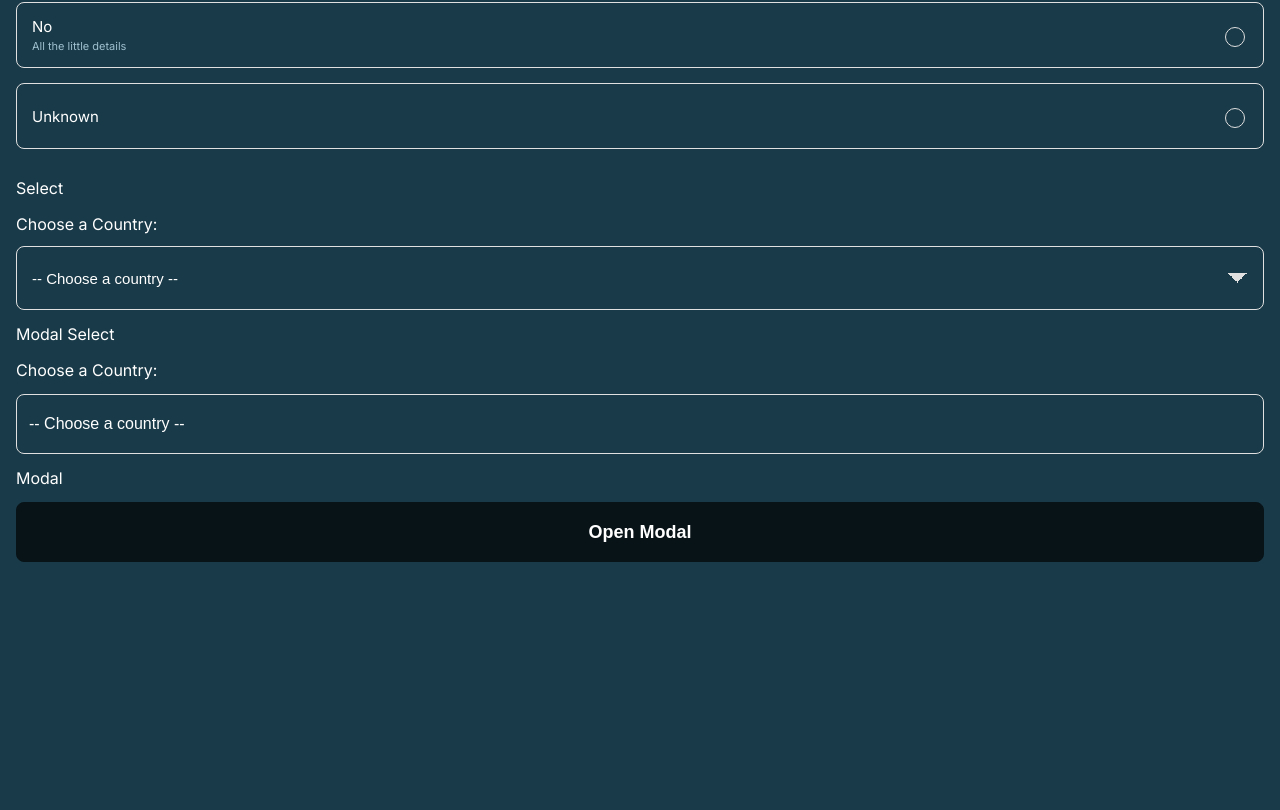
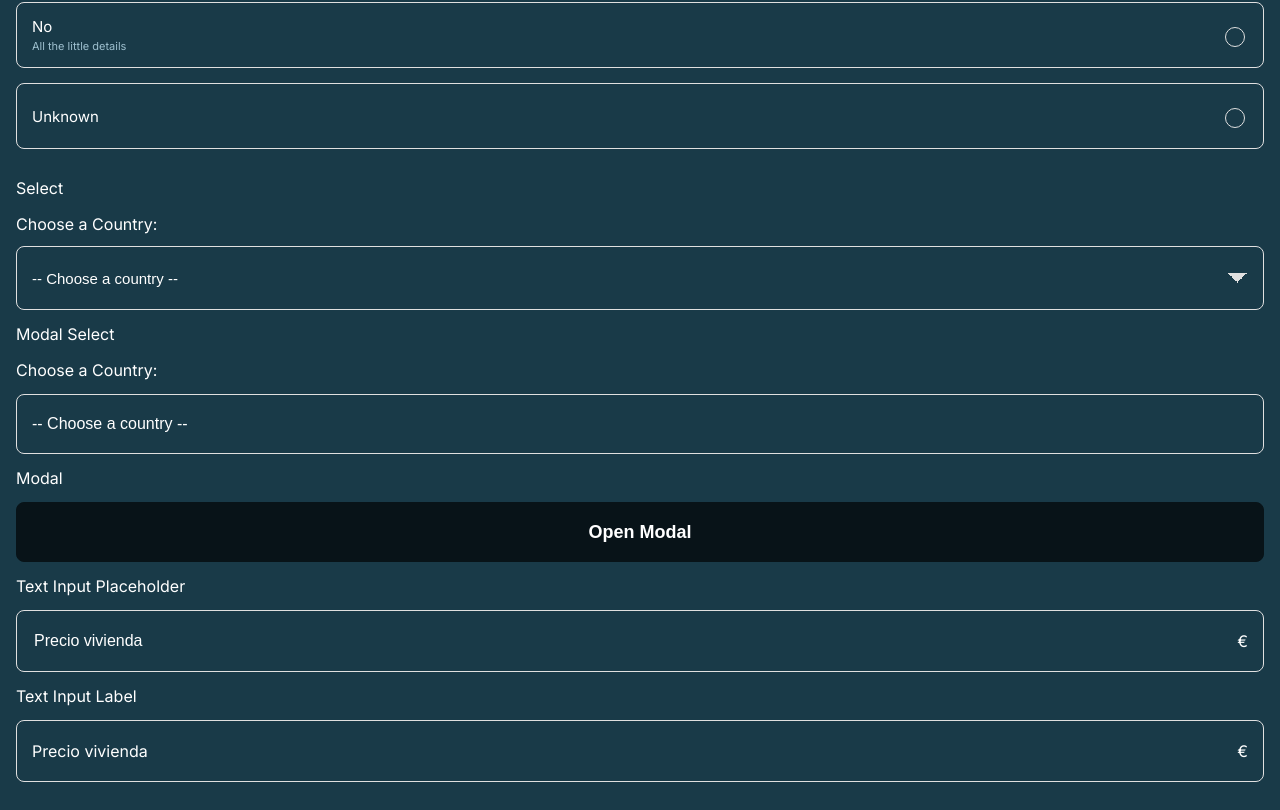
Before and after one commit to Michaeldam88/hipoteca_clara, a Next.js app: page /seeComponents in a window 1280 px wide. Shown: the part 1114-1924 px from the top of the page. Before the commit the page ends 1692 px from the top, so only its background shows below. Built offline with nearby package versions, Linux system fonts and the light colour scheme.

Commit message:
added the input feature

```diff
--- a/app/seeComponents/page.tsx
+++ b/app/seeComponents/page.tsx
@@ -10,6 +10,7 @@ import Select from "@/ui/select/select";
 import Modal from "@/ui/modal/modal";
 import SelectModal from "@/ui/selectModal/selectModal";
 import List from "@/ui/list/list";
+import Input from "@/ui/textInput/input";
 
 export default function SeeComponents() {
   const radioOptions = [
@@ -28,6 +29,7 @@ export default function SeeComponents() {
   const [radioOption, setRadioOption] = useState("");
   const [countryOption, setCountryOption] = useState("");
   const [countryOptionModal, setCountryOptionModal] = useState("");
+  const [inputValue, setInputValue] = useState("");
 
   const [modal, setModal] = useState(false);
   const [startClosingModal, setStartClosingModal] = useState(false);
@@ -44,9 +46,15 @@ export default function SeeComponents() {
     setCountryOptionModal(value);
   };
 
+  const inputRight = "€";
+
+  const getInputValue = (value: string) => {
+    setInputValue(value);
+  };
+
   useEffect(() => {
-    console.log(radioOption, countryOption, countryOptionModal);
-  }, [radioOption, countryOption, countryOptionModal]);
+    console.log(radioOption, countryOption, countryOptionModal, inputValue);
+  }, [radioOption, countryOption, countryOptionModal, inputValue]);
 
   return (
     <main className="container">
@@ -172,6 +180,25 @@ export default function SeeComponents() {
           startClosing={startClosingModal}
         />
       )}
+      <Spacer />
+      <p>Text Input Placeholder</p>
+      <Spacer />
+      <Input
+        setValue={getInputValue}
+        placeholder="Precio vivienda"
+        right={inputRight}
+        type="text"
+      />
+      <Spacer />
+      <p>Text Input Label</p>
+      <Spacer />
+      <Input
+        setValue={getInputValue}
+        label="Precio vivienda"
+        right={inputRight}
+        type="text"
+      />
+      <Spacer />
     </main>
   );
 }
--- a/ui/button/button.scss
+++ b/ui/button/button.scss
@@ -1,7 +1,7 @@
 @import "../../styles/variables.scss";
 
 button {
-  padding: 6px 12px;
+  padding: 6px 15px;
   border-radius: $radius-small;
 }
 
--- /dev/null
+++ b/ui/textInput/input.scss
@@ -0,0 +1,58 @@
+@import "../../styles/variables.scss";
+
+.input-container {
+  position: relative;
+  border: 1px solid $color-primary-350;
+  background-color: transparent;
+  border-radius: $radius-small;
+  color: $text-color;
+  height: 60px;
+  font-size: 1rem;
+  display: flex;
+  align-items: center;
+  justify-content: space-between;
+  padding: 0 15px;
+  &--focused {
+    border: 1px solid $color-primary-125;
+  }
+}
+
+.text-input {
+  color: $text-color;
+  font-size: 1rem;
+  border: none;
+  outline: transparent;
+  background-color: transparent;
+  width: 100%;
+  &::placeholder {
+    color: $text-color;
+  }
+  &:focus::placeholder {
+    top: 0;
+    color: $color-primary-125;
+  }
+}
+
+.custom-label {
+  width: 100%;
+  transition-duration: 400ms;
+  transition-property: font-size, color, transform;
+  &--focused {
+    width: fit-content;
+    position: absolute;
+    top: -13px;
+    font-size: 0.8rem;
+    padding: 0 5px;
+    color: $color-primary-125;
+    background-color: $color-primary-150;
+  }
+  &--with-value {
+    width: fit-content;
+    position: absolute;
+    top: -13px;
+    font-size: 0.8rem;
+    padding: 0 5px;
+    background-color: $color-primary-150;
+    color: $text-color;
+  }
+}
--- /dev/null
+++ b/ui/textInput/input.tsx
@@ -0,0 +1,67 @@
+import { useRef, useState } from "react";
+import "./input.scss";
+
+const Input = ({
+  setValue,
+  label,
+  placeholder,
+  type,
+  right,
+}: {
+  setValue: (value: string) => void;
+  label?: string;
+  placeholder?: string;
+  type: "text" | "number";
+  right?: string;
+}) => {
+  const [inputValue, setInputValue] = useState("");
+  const [focus, setFocus] = useState(false);
+
+  const handleInput = (ev: React.ChangeEvent<HTMLInputElement>) => {
+    setInputValue(ev.target.value);
+    setValue(ev.target.value);
+  };
+
+  const handleLabelFocus = () => {
+    if (label) setFocus(true);
+  };
+
+  const handleLabelUnfocus = () => {
+    if (label) {
+      setFocus(false);
+    }
+  };
+
+  return (
+    <div
+      className={
+        focus ? "input-container input-container--focused" : "input-container"
+      }
+    >
+      {label && (
+        <label
+          className={`custom-label ${focus && "custom-label--focused"} ${
+            !focus && inputValue && "custom-label--with-value"
+          }`}
+          htmlFor={`customInput${label}`}
+        >
+          {label}
+        </label>
+      )}
+      <input
+        id={`customInput${label}`}
+        type={type}
+        onChange={handleInput}
+        value={inputValue}
+        placeholder={placeholder && placeholder}
+        className="text-input"
+        onFocus={handleLabelFocus}
+        onBlur={handleLabelUnfocus}
+
+      />
+      {right && <p>{right}</p>}
+    </div>
+  );
+};
+
+export default Input;
```
